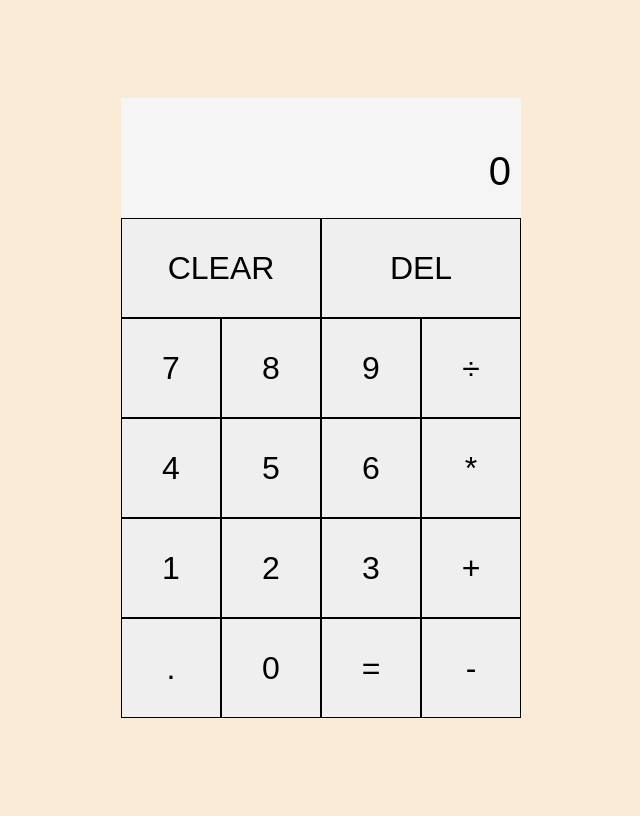
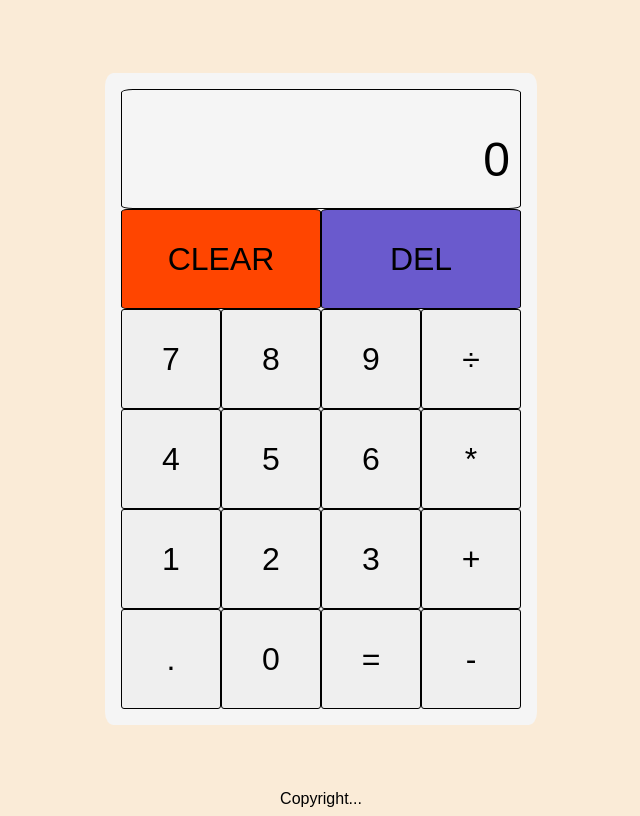
Before and after one commit to minhtran5109/odin-calculator, a plain HTML site: page index.html in a window 1280 px wide. Shown: the whole page, without its empty margins (319-959 px from the left). Drawn offline with Linux system fonts and the light colour scheme.

Commit message:
some ui design

```diff
--- a/index.html
+++ b/index.html
@@ -8,6 +8,7 @@
     <link href="style.css" rel="stylesheet">
 </head>
 <body>
+    <div class="header"></div>
     <div class="calculator-grid">
         <div class="output-screen">
             <div data-previous-operand class="previous-operand"></div>
@@ -32,6 +33,9 @@
         <button data-action="result">=</button>
         <button data-action="subtract">-</button>
     </div>
+    <div class="footer">
+        Copyright...
+    </div>
     <script src="script.js"></script>
 </body>
 </html>
--- a/style.css
+++ b/style.css
@@ -6,13 +6,21 @@
 
 body {
     background-color: antiquewhite;
+    display: flex;
+    flex-direction: column;
+    justify-content: space-between;
+    align-items: center;
+    min-height: 100vh;
 }
 
 .calculator-grid {
     display: grid;
     justify-content: center;
     align-content: center;
-    min-height: 100vh;
+    background-color: whitesmoke;
+    padding: 1rem;
+    min-height: auto;
+    border-radius: 2%;
     grid-template-columns: repeat(4, 100px);
     grid-template-rows: minmax(120px, auto) repeat(5, 100px);
 }
@@ -21,6 +29,7 @@ body {
         cursor: pointer;
         font-size: 2rem;
         border: 1px solid black;
+        border-radius: 3%;
     }
 
     .calculator-grid > button:hover {
@@ -31,6 +40,14 @@ body {
         grid-column: span 2;
     }
 
+    #clear-btn{
+        background-color: orangered;
+    }
+
+    #del-btn {
+        background-color: slateblue;
+    }
+
     .output-screen{
         background-color: whitesmoke;
         grid-column: 1 / -1;
@@ -39,6 +56,8 @@ body {
         justify-content: space-around;
         align-items: flex-end;
         padding: 10px;
+        border: 1px solid black;
+        border-radius: 3%;
     }
 
     .output-screen > .previous-operand{
@@ -46,5 +65,5 @@ body {
     }
 
     .output-screen > .current-operand{
-        font-size: 2.5rem;
+        font-size: 3rem;
     }
```
